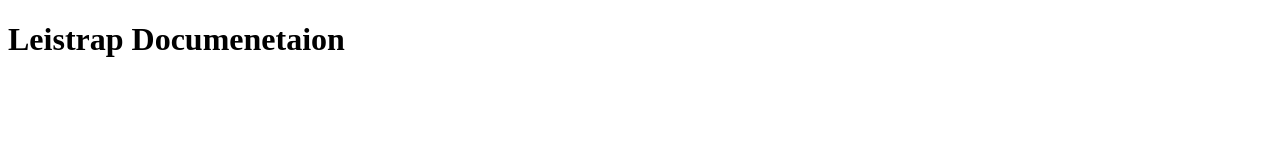
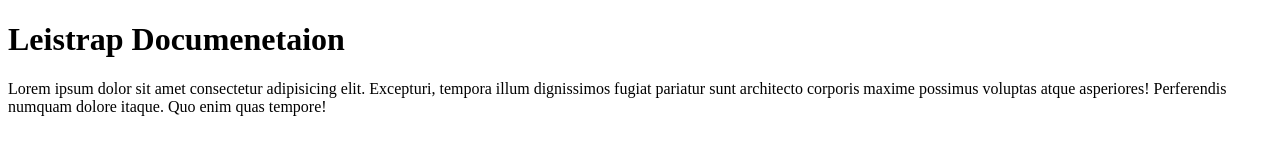
Before and after one commit to louis-isambo/leis, a plain HTML site: page index.html in a window 1280 px wide. Drawn offline with Linux system fonts and the light colour scheme.

Commit message:
leistrao doc 2

```diff
--- a/index.html
+++ b/index.html
@@ -9,6 +9,12 @@
 
 <body>
     <h1> Leistrap Documenetaion </h1>
+    <div>
+        Lorem ipsum dolor sit amet consectetur adipisicing elit. Excepturi, tempora illum dignissimos fugiat pariatur
+        sunt architecto corporis maxime possimus voluptas atque asperiores! Perferendis numquam dolore itaque. Quo enim
+        quas tempore!
+    </div>
+    <script src="./main.js"></script>
 </body>
 
 </html>
--- a/main.js
+++ b/main.js
@@ -1 +1 @@
-console.log("hello")
+console.log("hello, i amlouis isambo")
```
